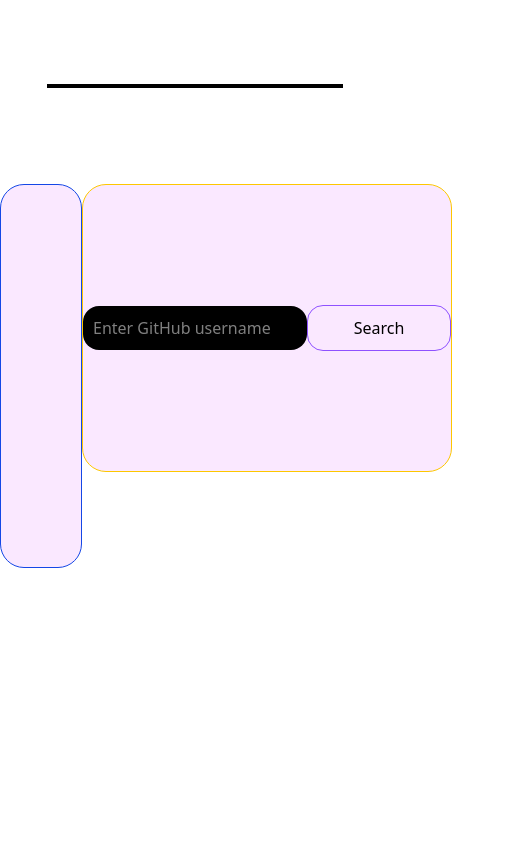
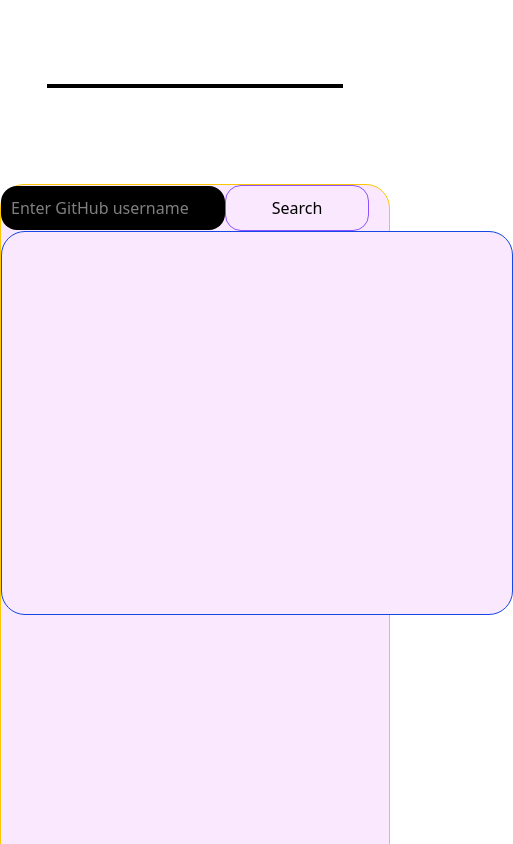
Before and after one commit to satyam-bheel1999/GitHub-User-Data, a React (Vite) app: page / in a window 390 px wide. Shown: the top 844 px of the page, 513 px wide, since content can reach past the window. Built offline with nearby package versions, Linux system fonts and the light colour scheme.

Commit message:
Gave Responsiveness

```diff
--- a/src/Component/GitHubUser.jsx
+++ b/src/Component/GitHubUser.jsx
@@ -34,8 +34,12 @@ function GitHubUser() {
 
       {/* display input field and user data on webpage */}
 
-      <div className="w-screen h-min flex flex-row justify-around relative top-36">
-      <div className="border border-blue-700 w-lg h-96  bg-fuchsia-100 rounded-3xl text-center p-10">
+      <div className="w-screen h-min lg:flex lg:flex-row lg:justify-around relative top-36
+      flex flex-col justify-center items-center">
+      <div className="border border-blue-700 w-lg h-96
+        bg-fuchsia-100 rounded-3xl text-center p-10
+        transition-transform duration-200 ease-in hover:translate-y-2
+        lg:block hidden">
           {error && <p style={{ color: "red" }}>{error}</p>}
 
           {user && (
@@ -51,7 +55,10 @@ function GitHubUser() {
             </div>
           )}
         </div>
-        <div className="border border-yellow-400 w-lg h-72 flex items-center justify-around bg-fuchsia-100 rounded-3xl">
+        <div className="border border-yellow-400
+         lg:w-lg lg:h-72 lg:flex lg:items-center lg:justify-around bg-fuchsia-100
+         rounded-3xl transition-transform duration-200 ease-in hover:translate-y-2
+         h-screen w-screen">
           <input
             type="text"
             value={username}
@@ -59,7 +66,30 @@ function GitHubUser() {
             placeholder="Enter GitHub username"
             className="p-2.5 bg-black text-white rounded-2xl w-56 "
           />
-          <button onClick={handleSearch} className="border border-violet-500 p-2.5 rounded-2xl w-36 text-black cursor-pointer">Search</button>
+          <button onClick={handleSearch} className="border border-violet-500
+           p-2.5 rounded-2xl w-36
+          text-black cursor-pointer transition-transform duration-200 ease-in hover:translate-y-2">Search</button>
+
+
+<div className="border border-blue-700 w-lg h-96
+        bg-fuchsia-100 rounded-3xl text-center p-10
+        transition-transform duration-200 ease-in hover:translate-y-2
+        lg:hidden block">
+          {error && <p style={{ color: "red" }}>{error}</p>}
+
+          {user && (
+            <div style={{ marginTop: "20px" }}>
+              <img src={user.avatar_url} alt="User Avatar" width="100" />
+              <h2>{user.name}</h2>
+              <p>{user.bio}</p>
+              <p>Followers: {user.followers}</p>
+              <p>Following: {user.following}</p>
+              <a href={user.html_url} target="_blank" rel="noopener noreferrer">
+                View Profile
+              </a>
+            </div>
+          )}
+        </div>
         </div>
 
 
```
